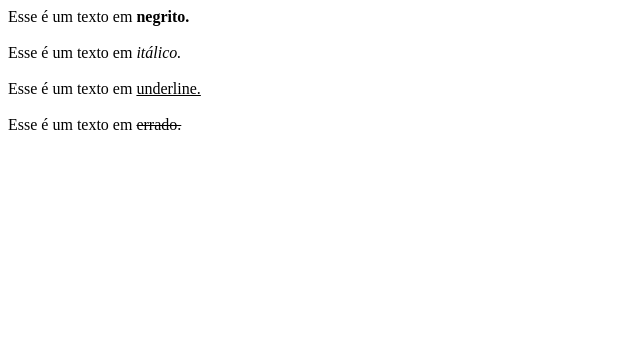
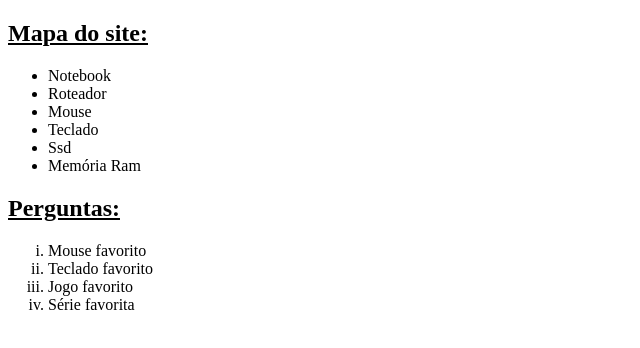
Before and after one commit to diatsilva007/Web-developer-projects, a plain HTML site: page Primeiro Projeto/project.html in a window 1280 px wide. Shown: the whole page, without its empty margins (0-640 px from the left). Drawn offline with Linux system fonts and the light colour scheme.

Commit message:
add code on the project

```diff
--- a/Primeiro Projeto/project.html
+++ b/Primeiro Projeto/project.html
@@ -10,17 +10,23 @@
 
 <body>
 
-    Esse é um texto em <strong>negrito.</strong><br><br>
+    <h2><u>Mapa do site:</u></h2>
+    <ul type="disc">
+        <li>Notebook</li>
+        <li>Roteador</li>
+        <li>Mouse</li>
+        <li>Teclado</li>
+        <li>Ssd</li>
+        <li>Memória Ram</li>
+    </ul>
 
-
-    Esse é um texto em <i>itálico.</i><br><br>
-
-
-    Esse é um texto em <u>underline.</u><br><br>
-
-
-    Esse é um texto em <strike>errado.</strike>
-
+    <h2><u>Perguntas:</u></h2>
+    <ol type="i">
+        <li>Mouse favorito</li>
+        <li>Teclado favorito</li>
+        <li>Jogo favorito</li>
+        <li>Série favorita</li>
+    </ol>
 
 </body>
 
```
Also changed, not shown: 2 other files.
